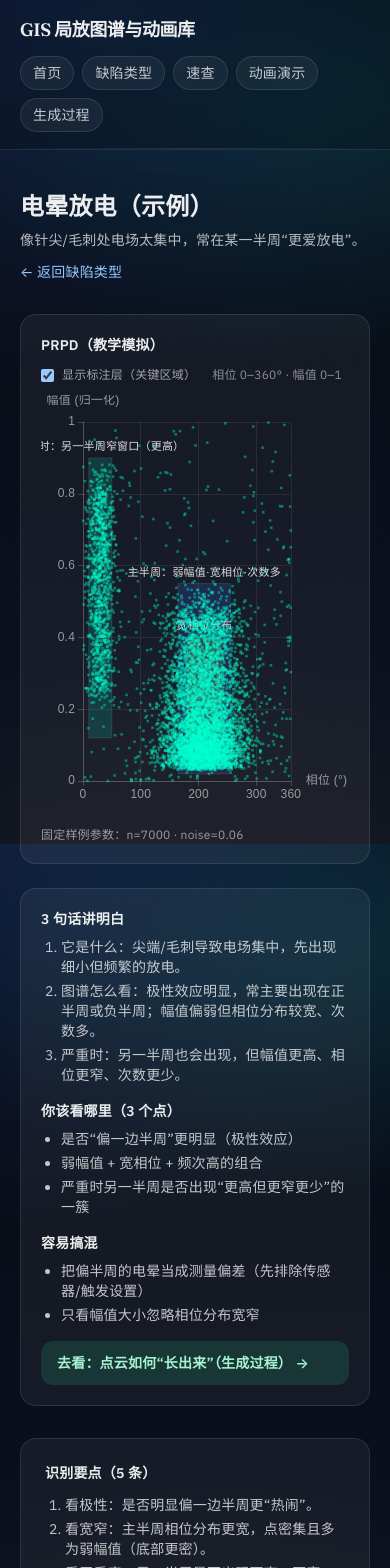
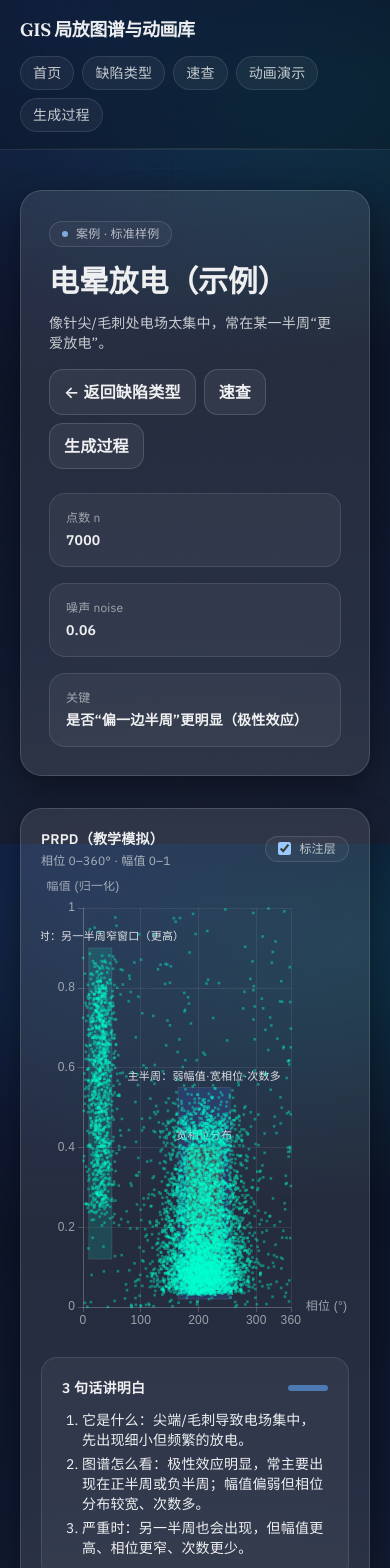
Before and after one commit to yangyuqing15715165798/gis-pd-atlas, a React (Vite) app: page /case/corona in a window 390 px wide. Shown: the top 1568 px of the page. Built offline with nearby package versions, Linux system fonts and the light colour scheme.

Commit message:
feat(ui): brighter theme + redesigned case page layout (editorial, responsive)

```diff
--- a/src/index.css
+++ b/src/index.css
@@ -5,12 +5,12 @@
 :root {
   color-scheme: dark;
 
-  --bg-0: #060a12;
-  --bg-1: #0b1120;
-  --panel: rgba(255, 255, 255, 0.06);
-  --panel-2: rgba(255, 255, 255, 0.04);
-  --stroke: rgba(255, 255, 255, 0.10);
-  --stroke-2: rgba(255, 255, 255, 0.14);
+  --bg-0: #0A1020;
+  --bg-1: #101A33;
+  --panel: rgba(255, 255, 255, 0.10);
+  --panel-2: rgba(255, 255, 255, 0.07);
+  --stroke: rgba(255, 255, 255, 0.14);
+  --stroke-2: rgba(255, 255, 255, 0.18);
 
   --text: rgba(255, 255, 255, 0.92);
   --muted: rgba(255, 255, 255, 0.68);
@@ -65,8 +65,8 @@ body::before {
   inset: 0;
   pointer-events: none;
   background:
-    linear-gradient(rgba(255, 255, 255, 0.035) 1px, transparent 1px) 0 0/ 28px 28px,
-    linear-gradient(90deg, rgba(255, 255, 255, 0.028) 1px, transparent 1px) 0 0/ 28px 28px;
+    linear-gradient(rgba(255, 255, 255, 0.045) 1px, transparent 1px) 0 0/ 28px 28px,
+    linear-gradient(90deg, rgba(255, 255, 255, 0.036) 1px, transparent 1px) 0 0/ 28px 28px;
   mask-image: radial-gradient(closest-side at 40% 20%, rgba(0, 0, 0, 0.9), transparent 75%);
   opacity: 0.55;
 }
--- a/src/pages/CasePage.tsx
+++ b/src/pages/CasePage.tsx
@@ -18,7 +18,7 @@ export function CasePage() {
     return (
       <div className="space-y-4">
         <div className="text-lg font-semibold">未找到该案例</div>
-        <Link className="text-sm text-blue-300 hover:underline" to="/defects">
+        <Link className="text-sm text-blue-200 hover:underline" to="/defects">
           返回缺陷类型
         </Link>
       </div>
@@ -27,84 +27,129 @@ export function CasePage() {
 
   return (
     <div className="space-y-8">
-      <div className="flex flex-wrap items-baseline justify-between gap-3">
-        <div>
-          <h1 className="text-2xl font-semibold">{c.title}</h1>
-          <p className="mt-2 text-sm text-white/70">{c.oneLiner}</p>
+      <header className="oc-panel p-7">
+        <div className="flex flex-wrap items-start justify-between gap-4">
+          <div>
+            <div className="oc-pill inline-flex items-center gap-2 px-3 py-1 text-xs text-white/65">
+              <span className="h-1.5 w-1.5 rounded-full bg-blue-300/80" />
+              案例 · 标准样例
+            </div>
+            <h1 className="oc-title mt-4 text-3xl font-semibold leading-tight">{c.title}</h1>
+            <p className="mt-3 max-w-4xl text-sm text-white/75">{c.oneLiner}</p>
+          </div>
+
+          <div className="flex flex-wrap gap-2">
+            <Link className="oc-btn" to="/defects">
+              ← 返回缺陷类型
+            </Link>
+            <Link className="oc-btn" to="/quickref">
+              速查
+            </Link>
+            <Link className="oc-btn" to="/build">
+              生成过程
+            </Link>
+          </div>
         </div>
-        <Link className="text-sm text-blue-300 hover:underline" to="/defects">
-          ← 返回缺陷类型
-        </Link>
-      </div>
 
-      <section className="grid gap-6 lg:grid-cols-3">
-        <div className="lg:col-span-2 rounded-2xl border border-white/10 bg-white/5 p-5">
+        <div className="mt-6 grid gap-4 md:grid-cols-3">
+          <Stat label="点数 n" value={String(c.sim.n)} />
+          <Stat label="噪声 noise" value={String(c.sim.noise)} />
+          <Stat label="关键" value={c.lookFors[0] ?? '—'} />
+        </div>
+      </header>
+
+      <section className="grid gap-6 lg:grid-cols-12">
+        <div className="lg:col-span-8 oc-panel p-5">
           <div className="flex flex-wrap items-center justify-between gap-3">
-            <div className="text-sm font-semibold">PRPD（教学模拟）</div>
-            <div className="flex items-center gap-4">
-              <label className="flex items-center gap-2 text-xs text-white/60">
-                <input type="checkbox" checked={showMarks} onChange={(e) => setShowMarks(e.target.checked)} />
-                显示标注层（关键区域）
-              </label>
-              <div className="text-xs text-white/50">相位 0–360° · 幅值 0–1</div>
+            <div>
+              <div className="text-sm font-semibold">PRPD（教学模拟）</div>
+              <div className="mt-1 text-xs text-white/60">相位 0–360° · 幅值 0–1</div>
             </div>
+
+            <label className="oc-pill flex items-center gap-2 px-3 py-1 text-xs text-white/70">
+              <input type="checkbox" checked={showMarks} onChange={(e) => setShowMarks(e.target.checked)} />
+              标注层
+            </label>
           </div>
-          <div className="mt-3 h-[420px]">
+
+          <div className="mt-3 h-[460px]">
             <PrpdChart points={points} marks={c.marks} showMarks={showMarks} />
           </div>
-          <div className="mt-3 text-xs text-white/55">固定样例参数：n={c.sim.n} · noise={c.sim.noise}</div>
+
+          <div className="mt-4 grid gap-4 md:grid-cols-2">
+            <MiniBlock title="3 句话讲明白" tone="blue">
+              <ol className="list-decimal space-y-1 pl-5 text-sm text-white/78">
+                {c.threeLines.map((t) => (
+                  <li key={t}>{t}</li>
+                ))}
+              </ol>
+            </MiniBlock>
+
+            <MiniBlock title="你该看哪里（3 个点）" tone="aqua">
+              <ul className="list-disc space-y-1 pl-5 text-sm text-white/78">
+                {c.lookFors.map((t) => (
+                  <li key={t}>{t}</li>
+                ))}
+              </ul>
+            </MiniBlock>
+          </div>
         </div>
 
-        <div className="space-y-4 rounded-2xl border border-white/10 bg-white/5 p-5">
-          <div>
-            <div className="text-sm font-semibold">3 句话讲明白</div>
-            <ol className="mt-2 list-decimal space-y-1 pl-5 text-sm text-white/75">
-              {c.threeLines.map((t) => (
+        <aside className="lg:col-span-4 space-y-6">
+          <div className="oc-panel p-6">
+            <div className="text-sm font-semibold">识别要点（5 条）</div>
+            <ol className="mt-3 list-decimal space-y-2 pl-5 text-sm text-white/78">
+              {c.recognitionPoints.map((t) => (
                 <li key={t}>{t}</li>
               ))}
             </ol>
           </div>
 
-          <div>
-            <div className="text-sm font-semibold">你该看哪里（3 个点）</div>
-            <ul className="mt-2 list-disc space-y-1 pl-5 text-sm text-white/75">
-              {c.lookFors.map((t) => (
-                <li key={t}>{t}</li>
-              ))}
-            </ul>
-          </div>
-
-          <div>
+          <div className="oc-panel--subtle p-6">
             <div className="text-sm font-semibold">容易搞混</div>
-            <ul className="mt-2 list-disc space-y-1 pl-5 text-sm text-white/75">
+            <ul className="mt-3 list-disc space-y-2 pl-5 text-sm text-white/75">
               {c.pitfalls.map((t) => (
                 <li key={t}>{t}</li>
               ))}
             </ul>
           </div>
 
-          <Link
-            to="/build"
-            className="block rounded-xl bg-emerald-400/15 px-4 py-3 text-sm font-semibold text-emerald-200 hover:bg-emerald-400/20"
-          >
-            去看：点云如何“长出来”（生成过程） →
-          </Link>
-        </div>
-      </section>
-
-      <section className="rounded-2xl border border-white/10 bg-white/5 p-6">
-        <div className="text-sm font-semibold">识别要点（5 条）</div>
-        <ol className="mt-3 list-decimal space-y-1 pl-5 text-sm text-white/75">
-          {c.recognitionPoints.map((t) => (
-            <li key={t}>{t}</li>
-          ))}
-        </ol>
-      </section>
-
-      <section className="rounded-2xl border border-white/10 bg-white/5 p-6">
-        <div className="text-sm font-semibold">为什么会这样（机理解释）</div>
-        <p className="mt-3 max-w-4xl text-sm leading-relaxed text-white/75">{c.explain}</p>
+          <div className="rounded-2xl border border-white/10 bg-gradient-to-br from-white/10 to-white/5 p-6">
+            <div className="text-sm font-semibold">机理解释</div>
+            <p className="mt-3 text-sm leading-relaxed text-white/75">{c.explain}</p>
+          </div>
+        </aside>
       </section>
     </div>
   )
 }
+
+function Stat({ label, value }: { label: string; value: string }) {
+  return (
+    <div className="rounded-2xl border border-white/10 bg-white/5 p-4">
+      <div className="text-xs text-white/55">{label}</div>
+      <div className="mt-1 text-sm font-semibold text-white/88">{value}</div>
+    </div>
+  )
+}
+
+function MiniBlock({
+  title,
+  children,
+  tone,
+}: {
+  title: string
+  children: React.ReactNode
+  tone: 'blue' | 'aqua'
+}) {
+  const bar = tone === 'blue' ? 'bg-blue-400/60' : 'bg-emerald-300/70'
+  return (
+    <div className="rounded-2xl border border-white/10 bg-white/5 p-5">
+      <div className="flex items-center justify-between">
+        <div className="text-sm font-semibold">{title}</div>
+        <div className={`h-1.5 w-10 rounded-full ${bar}`} />
+      </div>
+      <div className="mt-3">{children}</div>
+    </div>
+  )
+}
```
